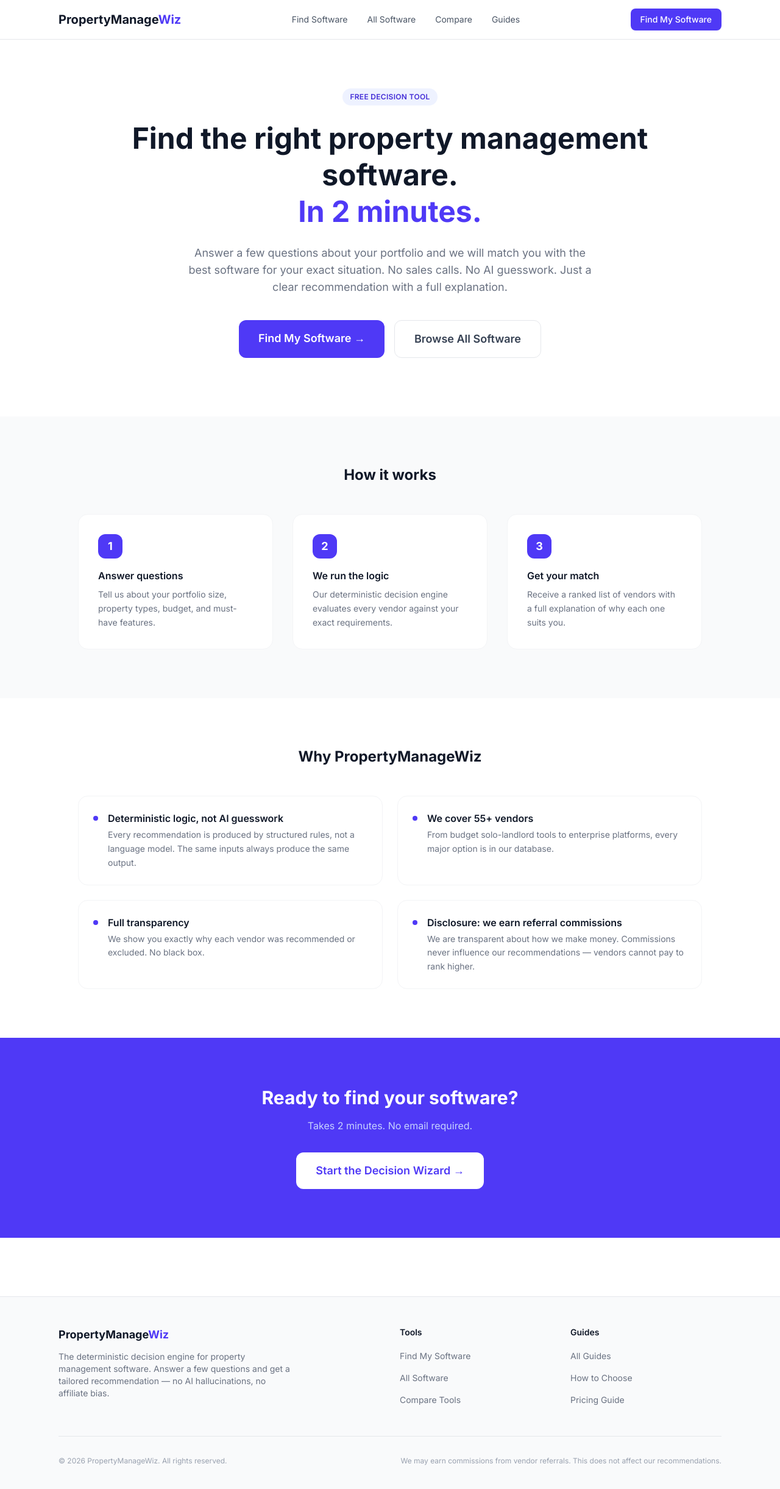
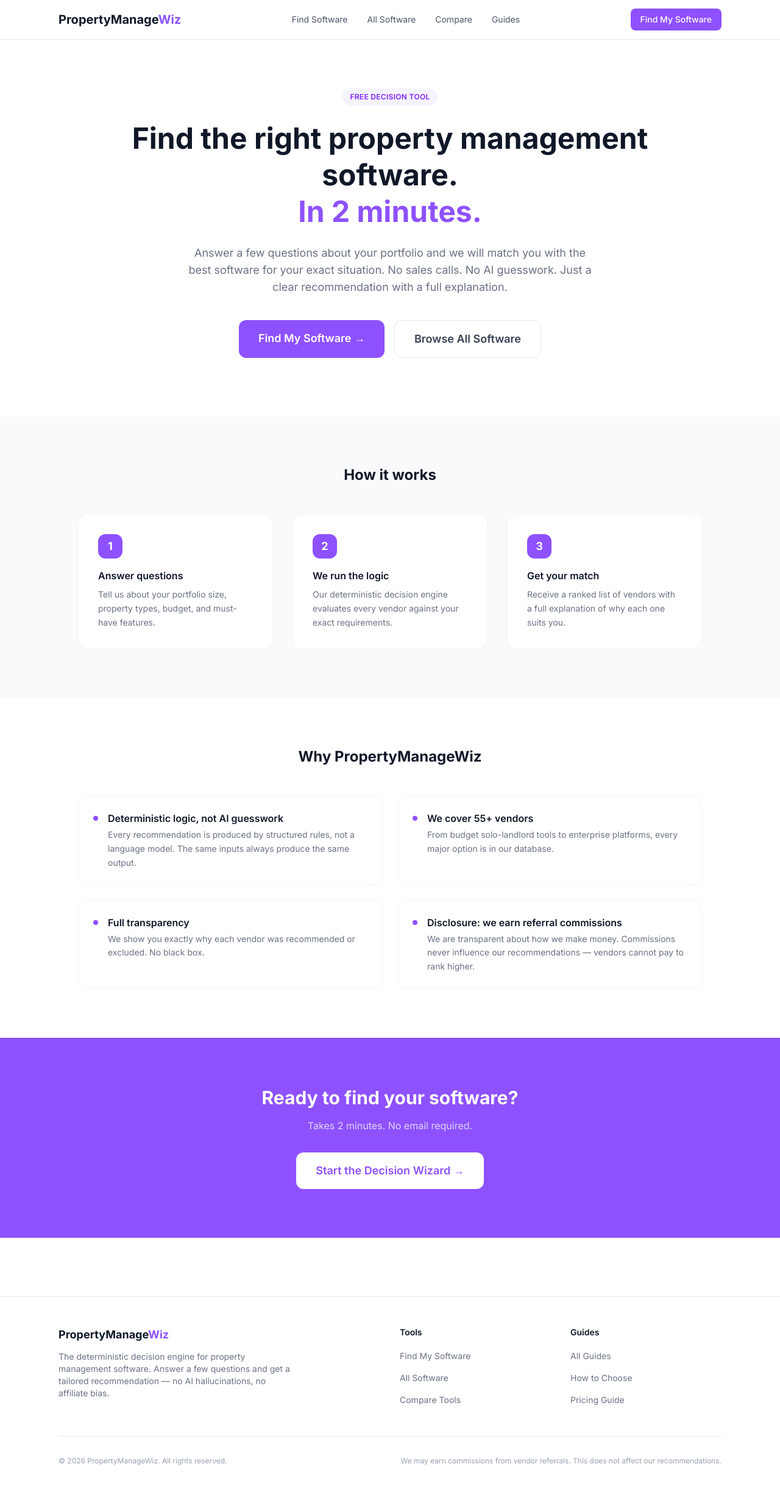
Before and after one commit to ScottDudley1/propertymanagewiz, a Next.js app: page / in a window 1280 px wide. Shown: the top 2442 px of the page at 61% size. Built offline with nearby package versions, Linux system fonts and the light colour scheme.

Commit message:
Match OCM color scheme: indigo→violet-500 (#8B5CF6), pure white backgrounds

```diff
--- a/src/app/(site)/page.tsx
+++ b/src/app/(site)/page.tsx
@@ -6,12 +6,12 @@ export default function HomePage() {
       {/* Hero */}
       <section className="bg-white pt-20 pb-24 px-4">
         <div className="max-w-4xl mx-auto text-center">
-          <div className="inline-flex items-center gap-2 bg-indigo-50 text-indigo-700 text-xs font-semibold px-3 py-1.5 rounded-full mb-6 uppercase tracking-wide">
+          <div className="inline-flex items-center gap-2 bg-violet-50 text-violet-600 text-xs font-semibold px-3 py-1.5 rounded-full mb-6 uppercase tracking-wide">
             Free Decision Tool
           </div>
           <h1 className="text-4xl sm:text-5xl font-bold text-gray-900 leading-tight mb-6">
             Find the right property management software.<br />
-            <span className="text-indigo-600">In 2 minutes.</span>
+            <span className="text-violet-500">In 2 minutes.</span>
           </h1>
           <p className="text-lg text-gray-500 max-w-2xl mx-auto mb-10">
             Answer a few questions about your portfolio and we will match you with the best software for your exact situation. No sales calls. No AI guesswork. Just a clear recommendation with a full explanation.
@@ -19,7 +19,7 @@ export default function HomePage() {
           <div className="flex flex-col sm:flex-row gap-4 justify-center">
             <Link
               href="/wizard"
-              className="bg-indigo-600 text-white font-semibold px-8 py-4 rounded-xl hover:bg-indigo-700 transition-colors text-lg"
+              className="bg-violet-500 text-white font-semibold px-8 py-4 rounded-xl hover:bg-violet-600 transition-colors text-lg"
             >
               Find My Software →
             </Link>
@@ -44,7 +44,7 @@ export default function HomePage() {
               { step: '3', title: 'Get your match', desc: 'Receive a ranked list of vendors with a full explanation of why each one suits you.' },
             ].map(item => (
               <div key={item.step} className="bg-white rounded-2xl p-8 border border-gray-100">
-                <div className="w-10 h-10 bg-indigo-600 text-white rounded-xl flex items-center justify-center font-bold text-lg mb-4">
+                <div className="w-10 h-10 bg-violet-500 text-white rounded-xl flex items-center justify-center font-bold text-lg mb-4">
                   {item.step}
                 </div>
                 <h3 className="font-semibold text-gray-900 mb-2">{item.title}</h3>
@@ -67,7 +67,7 @@ export default function HomePage() {
               { title: 'Disclosure: we earn referral commissions', desc: 'We are transparent about how we make money. Commissions never influence our recommendations — vendors cannot pay to rank higher.' },
             ].map(item => (
               <div key={item.title} className="flex gap-4 p-6 rounded-2xl border border-gray-100">
-                <div className="w-2 h-2 bg-indigo-600 rounded-full mt-2 flex-shrink-0" />
+                <div className="w-2 h-2 bg-violet-500 rounded-full mt-2 flex-shrink-0" />
                 <div>
                   <h3 className="font-semibold text-gray-900 mb-1">{item.title}</h3>
                   <p className="text-sm text-gray-500 leading-relaxed">{item.desc}</p>
@@ -79,13 +79,13 @@ export default function HomePage() {
       </section>
 
       {/* CTA */}
-      <section className="bg-indigo-600 py-20 px-4">
+      <section className="bg-violet-500 py-20 px-4">
         <div className="max-w-3xl mx-auto text-center">
           <h2 className="text-3xl font-bold text-white mb-4">Ready to find your software?</h2>
-          <p className="text-indigo-200 mb-8">Takes 2 minutes. No email required.</p>
+          <p className="text-violet-200 mb-8">Takes 2 minutes. No email required.</p>
           <Link
             href="/wizard"
-            className="bg-white text-indigo-600 font-semibold px-8 py-4 rounded-xl hover:bg-indigo-50 transition-colors text-lg inline-block"
+            className="bg-white text-violet-500 font-semibold px-8 py-4 rounded-xl hover:bg-violet-50 transition-colors text-lg inline-block"
           >
             Start the Decision Wizard →
           </Link>
--- a/src/components/layout/Footer.tsx
+++ b/src/components/layout/Footer.tsx
@@ -2,12 +2,12 @@ import Link from 'next/link'
 
 export default function Footer() {
   return (
-    <footer className="border-t border-gray-200 bg-gray-50 mt-24">
+    <footer className="border-t border-gray-200 bg-white mt-24">
       <div className="max-w-6xl mx-auto px-4 sm:px-6 lg:px-8 py-12">
         <div className="grid grid-cols-1 md:grid-cols-4 gap-8">
           <div className="col-span-1 md:col-span-2">
             <Link href="/" className="text-lg font-bold text-gray-900">
-              PropertyManage<span className="text-indigo-600">Wiz</span>
+              PropertyManage<span className="text-violet-500">Wiz</span>
             </Link>
             <p className="mt-3 text-sm text-gray-500 max-w-sm">
               The deterministic decision engine for property management software. Answer a few questions and get a tailored recommendation — no AI hallucinations, no affiliate bias.
--- a/src/components/layout/Navbar.tsx
+++ b/src/components/layout/Navbar.tsx
@@ -6,7 +6,7 @@ export default function Navbar() {
       <div className="max-w-6xl mx-auto px-4 sm:px-6 lg:px-8">
         <div className="flex items-center justify-between h-16">
           <Link href="/" className="flex items-center gap-2">
-            <span className="text-xl font-bold text-gray-900">PropertyManage<span className="text-indigo-600">Wiz</span></span>
+            <span className="text-xl font-bold text-gray-900">PropertyManage<span className="text-violet-500">Wiz</span></span>
           </Link>
           <nav className="hidden md:flex items-center gap-8">
             <Link href="/wizard" className="text-sm text-gray-600 hover:text-gray-900 transition-colors">Find Software</Link>
@@ -16,7 +16,7 @@ export default function Navbar() {
           </nav>
           <Link
             href="/wizard"
-            className="bg-indigo-600 text-white text-sm font-medium px-4 py-2 rounded-lg hover:bg-indigo-700 transition-colors"
+            className="bg-violet-500 text-white text-sm font-medium px-4 py-2 rounded-lg hover:bg-violet-600 transition-colors"
           >
             Find My Software
           </Link>
--- a/src/components/vendors/VendorGrid.tsx
+++ b/src/components/vendors/VendorGrid.tsx
@@ -65,7 +65,7 @@ export default function VendorGrid({ vendors }: { vendors: VendorCard[] }) {
         <select
           value={market}
           onChange={(e) => setMarket(e.target.value)}
-          className="text-sm border border-gray-200 rounded-lg px-3 py-2 bg-white text-gray-700 focus:outline-none focus:ring-2 focus:ring-indigo-500"
+          className="text-sm border border-gray-200 rounded-lg px-3 py-2 bg-white text-gray-700 focus:outline-none focus:ring-2 focus:ring-violet-500"
         >
           <option value="all">All Positions</option>
           <option value="budget">Budget</option>
@@ -76,7 +76,7 @@ export default function VendorGrid({ vendors }: { vendors: VendorCard[] }) {
         <select
           value={geo}
           onChange={(e) => setGeo(e.target.value)}
-          className="text-sm border border-gray-200 rounded-lg px-3 py-2 bg-white text-gray-700 focus:outline-none focus:ring-2 focus:ring-indigo-500"
+          className="text-sm border border-gray-200 rounded-lg px-3 py-2 bg-white text-gray-700 focus:outline-none focus:ring-2 focus:ring-violet-500"
         >
           <option value="all">All Regions</option>
           <option value="AU">Australia</option>
@@ -88,7 +88,7 @@ export default function VendorGrid({ vendors }: { vendors: VendorCard[] }) {
         <select
           value={trial}
           onChange={(e) => setTrial(e.target.value)}
-          className="text-sm border border-gray-200 rounded-lg px-3 py-2 bg-white text-gray-700 focus:outline-none focus:ring-2 focus:ring-indigo-500"
+          className="text-sm border border-gray-200 rounded-lg px-3 py-2 bg-white text-gray-700 focus:outline-none focus:ring-2 focus:ring-violet-500"
         >
           <option value="all">Free Trial: Any</option>
           <option value="yes">Free Trial Only</option>
@@ -111,7 +111,7 @@ export default function VendorGrid({ vendors }: { vendors: VendorCard[] }) {
             return (
               <div
                 key={v.id}
-                className="bg-white rounded-2xl border border-gray-100 p-6 flex flex-col hover:border-indigo-200 hover:shadow-sm transition-all"
+                className="bg-white rounded-2xl border border-gray-100 p-6 flex flex-col hover:border-violet-200 hover:shadow-sm transition-all"
               >
                 <div className="flex items-start justify-between gap-3 mb-3">
                   <h3 className="text-lg font-bold text-gray-900">{v.name}</h3>
@@ -131,7 +131,7 @@ export default function VendorGrid({ vendors }: { vendors: VendorCard[] }) {
                     </span>
                   )}
                   {v.free_trial && (
-                    <span className="inline-flex items-center px-2 py-0.5 rounded-full text-xs font-medium bg-indigo-50 text-indigo-700">
+                    <span className="inline-flex items-center px-2 py-0.5 rounded-full text-xs font-medium bg-violet-50 text-violet-600">
                       Free Trial
                     </span>
                   )}
@@ -156,7 +156,7 @@ export default function VendorGrid({ vendors }: { vendors: VendorCard[] }) {
                 <div className="mt-auto pt-4">
                   <Link
                     href={`/vendors/${v.slug}`}
-                    className="text-sm font-medium text-indigo-600 hover:text-indigo-700 transition-colors"
+                    className="text-sm font-medium text-violet-500 hover:text-violet-600 transition-colors"
                   >
                     View Profile →
                   </Link>
```
Also changed, not shown: src/app/(site)/vendors/[slug]/page.tsx (+8 -8 lines).
